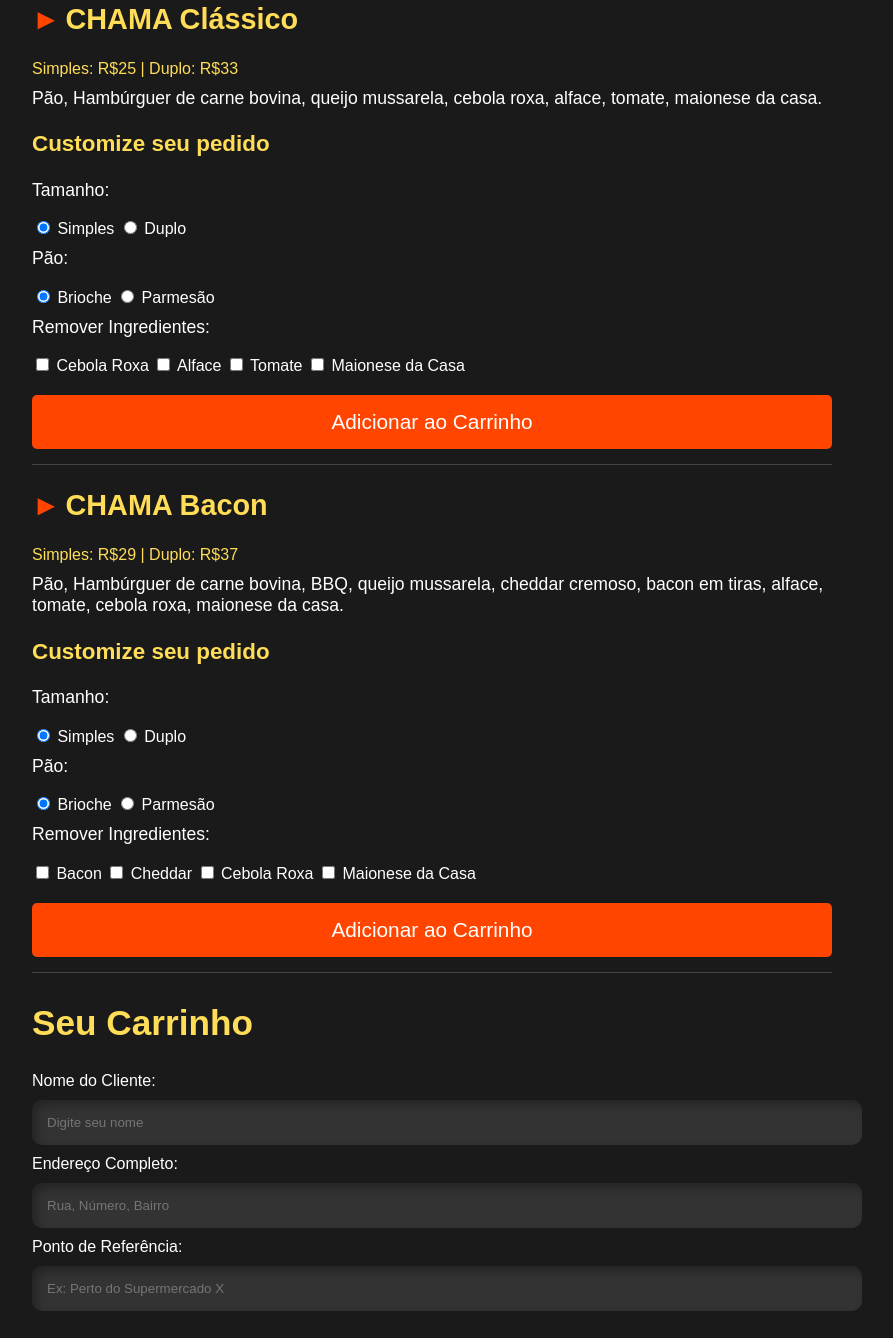
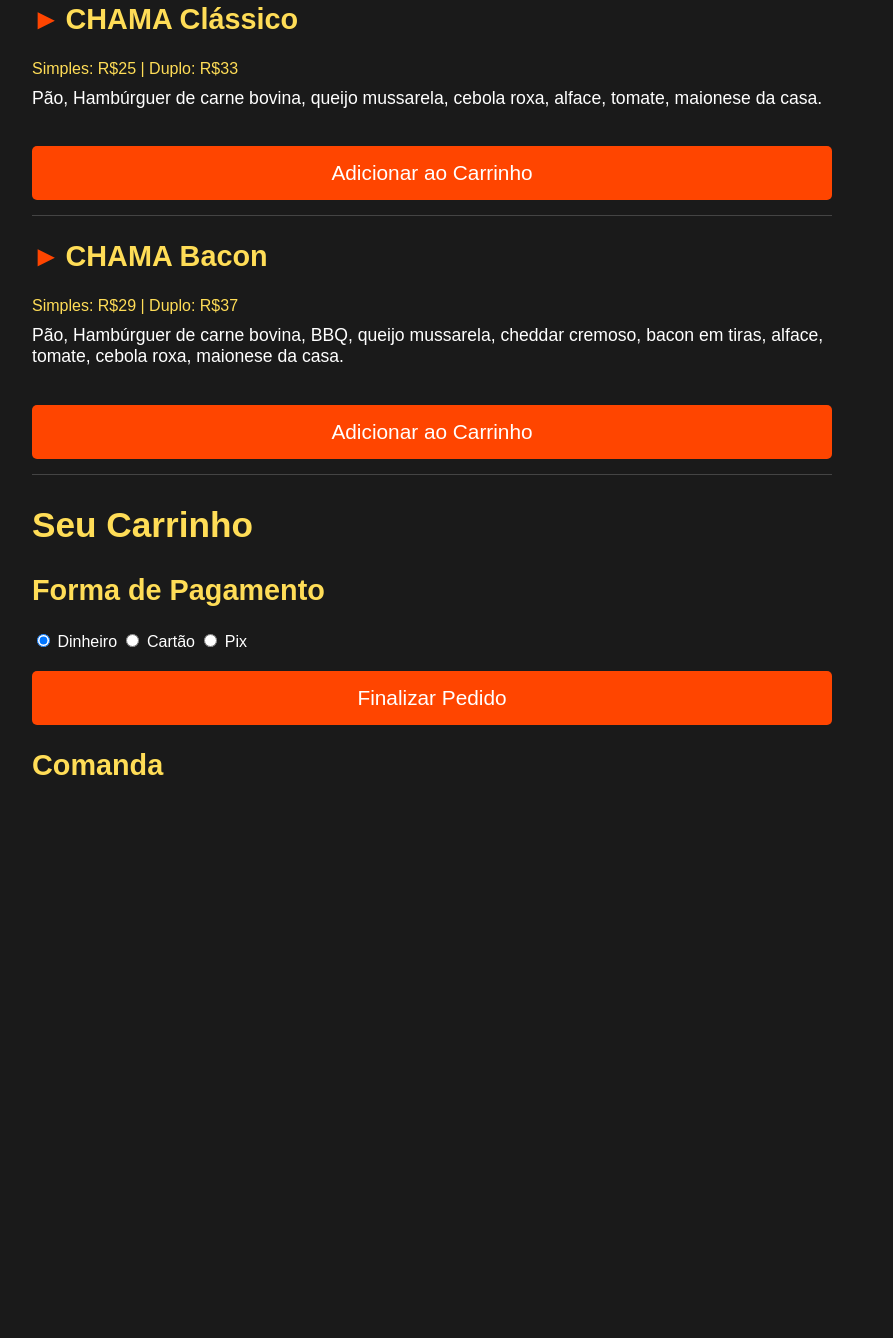
Before and after one commit to Isaiasdsh/Pedido-Chama-Burguer, a plain HTML site: page index.html in a window 1280 px wide. Shown: the part 285-1623 px from the top of the page, without its empty margins (208-1101 px from the left). After the commit the page ends 1111 px from the top, so only its background shows below. Drawn offline with Linux system fonts and the light colour scheme.

Commit message:
Update index.html

```diff
--- a/index.html
+++ b/index.html
@@ -15,26 +15,13 @@
 
     <main>
         <section id="menu">
+            <!-- Itens do cardápio -->
             <div class="menu-item">
                 <h2><span class="menu-icon">►</span> CHAMA Clássico</h2>
                 <div class="price-options">
                     <span>Simples: R$25</span> | <span>Duplo: R$33</span>
                 </div>
                 <p>Pão, Hambúrguer de carne bovina, queijo mussarela, cebola roxa, alface, tomate, maionese da casa.</p>
-                <div class="customize">
-                    <h3>Customize seu pedido</h3>
-                    <p>Tamanho:</p>
-                    <label><input type="radio" name="size-classico" value="single" checked> Simples</label>
-                    <label><input type="radio" name="size-classico" value="double"> Duplo</label>
-                    <p>Pão:</p>
-                    <label><input type="radio" name="bread-classico" value="brioche" checked> Brioche</label>
-                    <label><input type="radio" name="bread-classico" value="parmesao"> Parmesão</label>
-                    <p>Remover Ingredientes:</p>
-                    <label><input type="checkbox" value="cebola" class="ingredient-classico"> Cebola Roxa</label>
-                    <label><input type="checkbox" value="alface" class="ingredient-classico"> Alface</label>
-                    <label><input type="checkbox" value="tomate" class="ingredient-classico"> Tomate</label>
-                    <label><input type="checkbox" value="maionese" class="ingredient-classico"> Maionese da Casa</label>
-                </div>
                 <button class="add-to-cart-btn" onclick="addToCart('CHAMA Clássico', 'size-classico', 'bread-classico', 'ingredient-classico')">Adicionar ao Carrinho</button>
             </div>
 
@@ -44,39 +31,43 @@
                     <span>Simples: R$29</span> | <span>Duplo: R$37</span>
                 </div>
                 <p>Pão, Hambúrguer de carne bovina, BBQ, queijo mussarela, cheddar cremoso, bacon em tiras, alface, tomate, cebola roxa, maionese da casa.</p>
-                <div class="customize">
-                    <h3>Customize seu pedido</h3>
-                    <p>Tamanho:</p>
-                    <label><input type="radio" name="size-bacon" value="single" checked> Simples</label>
-                    <label><input type="radio" name="size-bacon" value="double"> Duplo</label>
-                    <p>Pão:</p>
-                    <label><input type="radio" name="bread-bacon" value="brioche" checked> Brioche</label>
-                    <label><input type="radio" name="bread-bacon" value="parmesao"> Parmesão</label>
-                    <p>Remover Ingredientes:</p>
-                    <label><input type="checkbox" value="bacon" class="ingredient-bacon"> Bacon</label>
-                    <label><input type="checkbox" value="cheddar" class="ingredient-bacon"> Cheddar</label>
-                    <label><input type="checkbox" value="cebola" class="ingredient-bacon"> Cebola Roxa</label>
-                    <label><input type="checkbox" value="maionese" class="ingredient-bacon"> Maionese da Casa</label>
-                </div>
                 <button class="add-to-cart-btn" onclick="addToCart('CHAMA Bacon', 'size-bacon', 'bread-bacon', 'ingredient-bacon')">Adicionar ao Carrinho</button>
             </div>
         </section>
 
+        <!-- Carrinho -->
         <section id="cart">
             <h2>Seu Carrinho</h2>
             <div id="cart-content">
                 <!-- O conteúdo do carrinho será atualizado aqui -->
             </div>
+            <div id="delivery-fee">
+                <!-- Exibição da taxa de entrega aqui -->
+            </div>
+            <div id="total-price">
+                <!-- Exibição do total com entrega -->
+            </div>
         </section>
 
-        <label for="customer-name">Nome do Cliente:</label>
-        <input type="text" id="customer-name" placeholder="Digite seu nome">
+        <!-- Opções de pagamento -->
+        <section id="payment">
+            <h2>Forma de Pagamento</h2>
+            <label><input type="radio" name="payment-method" value="dinheiro" checked> Dinheiro</label>
+            <label><input type="radio" name="payment-method" value="cartao"> Cartão</label>
+            <label><input type="radio" name="payment-method" value="pix"> Pix</label>
 
-        <label for="address">Endereço Completo:</label>
-        <input type="text" id="address" placeholder="Rua, Número, Bairro">
+            <!-- Se escolher dinheiro, exibir campo para troco -->
+            <div id="troco-section" style="display: none;">
+                <label for="troco">Troco para:</label>
+                <input type="text" id="troco" placeholder="Digite o valor do troco">
+            </div>
 
-        <label for="reference">Ponto de Referência:</label>
-        <input type="text" id="reference" placeholder="Ex: Perto do Supermercado X">
+            <!-- Se escolher Pix, exibir chave Pix -->
+            <div id="pix-section" style="display: none;">
+                <h3>Chave Pix: 123e4567-e89b-12d3-a456-426614174000</h3>
+                <p>Envie o comprovante junto com o pedido pelo WhatsApp.</p>
+            </div>
+        </section>
 
         <button class="finalize-btn" onclick="finalizeOrder()">Finalizar Pedido</button>
 
@@ -91,3 +82,8 @@
     <script src="script.js"></script>
 </body>
 </html>
+
+
+    <script src="script.js"></script>
+</body>
+</html>
```
